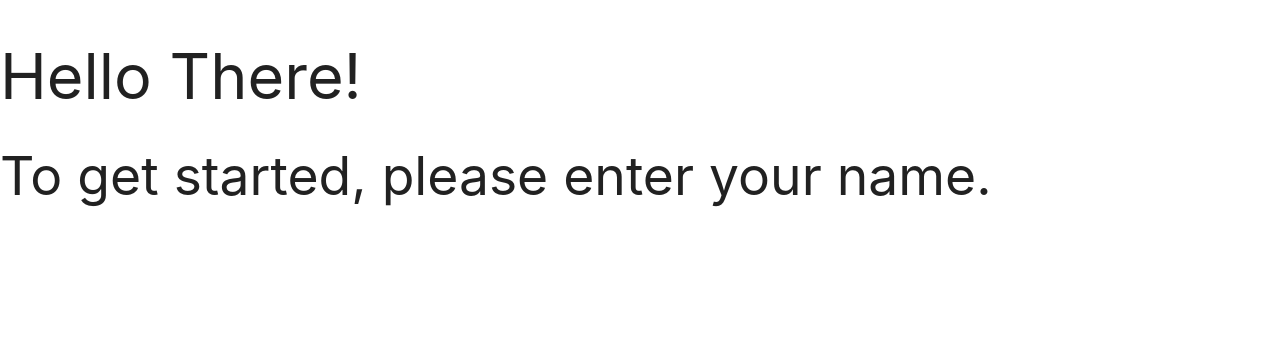
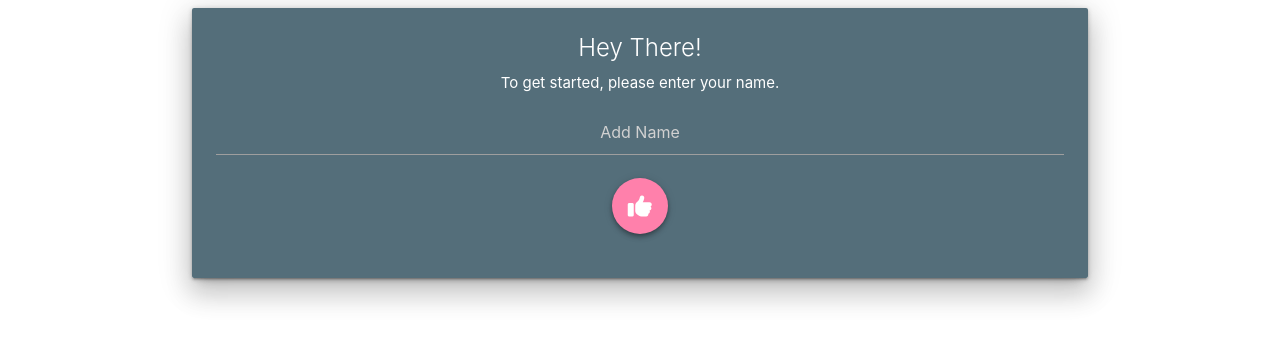
Before and after one commit to steveanthony999/calorielogger, a plain HTML site: page index.html in a window 1280 px wide. Drawn offline with nearby package versions, Linux system fonts and the light colour scheme.

Commit message:
styled the new user form and added some logic layout

```diff
--- a/app.js
+++ b/app.js
@@ -1,11 +1,10 @@
 // ********************************************************************
-// App Controller
+// Storage Controller
 // ********************************************************************
-const App = (function() {
-  // Public methods
+const StorageControl = (function() {
+  // Public Methods
   return {
-    init: function() {
-      //   Check if first visit or returning
+    getUserFromStorage: function() {
       if (localStorage.getItem('user') === null) {
         document.getElementById('new-user').style.display = 'block';
         document.getElementById('returning-user').style.display = 'none';
@@ -18,6 +17,57 @@ const App = (function() {
 })();
 
 // ********************************************************************
+// User Controller
+// ********************************************************************
+const UserControl = (function() {
+  // User Constructor
+  const User = function(name) {
+    this.name = name;
+  };
+
+  const data = {
+    name: StorageControl.getUserFromStorage()
+  };
+
+  //   Public Methods
+  return {
+    getUser: function() {
+      return data;
+    }
+  };
+})();
+
+// ********************************************************************
+// Item Controller
+// ********************************************************************
+
+// ********************************************************************
+// UI Controller
+// ********************************************************************
+const UIControl = (function() {
+  const UISelectors = {
+    userNameInput: '#user-name'
+  };
+
+  //   Public Methods
+  return {};
+})();
+
+// ********************************************************************
+// App Controller
+// ********************************************************************
+const App = (function() {
+  // Public methods
+  return {
+    init: function() {
+      //   Check if first visit or returning
+
+      const items = UserControl.getUser();
+    }
+  };
+})(UIControl);
+
+// ********************************************************************
 // Initialize App
 // ********************************************************************
 App.init();
--- a/index.html
+++ b/index.html
@@ -12,8 +12,34 @@
   </head>
   <body>
     <div id="new-user">
-      <h1>Hello There!</h1>
-      <h2>To get started, please enter your name.</h2>
+      <div class="container z-depth-4">
+        <div class="card blue-grey darken-1">
+          <div class="card-content white-text">
+            <span class="card-title center-align">Hey There!</span>
+            <p class="center-align">To get started, please enter your name.</p>
+            <form class="col">
+              <div class="row">
+                <div class="input-field col s12">
+                  <input
+                    type="text"
+                    placeholder="Add Name"
+                    id="user-name"
+                    class="center-align white-text"
+                  />
+                  <!-- <label for="user-name">Name</label> -->
+                </div>
+                <div class="center-align">
+                  <button
+                    class="waves-effect waves-light btn-floating btn-large btn pink accent-1 z-depth-2"
+                  >
+                    <i class="fas fa-thumbs-up"></i>
+                  </button>
+                </div>
+              </div>
+            </form>
+          </div>
+        </div>
+      </div>
     </div>
 
     <div id="returning-user">
```
